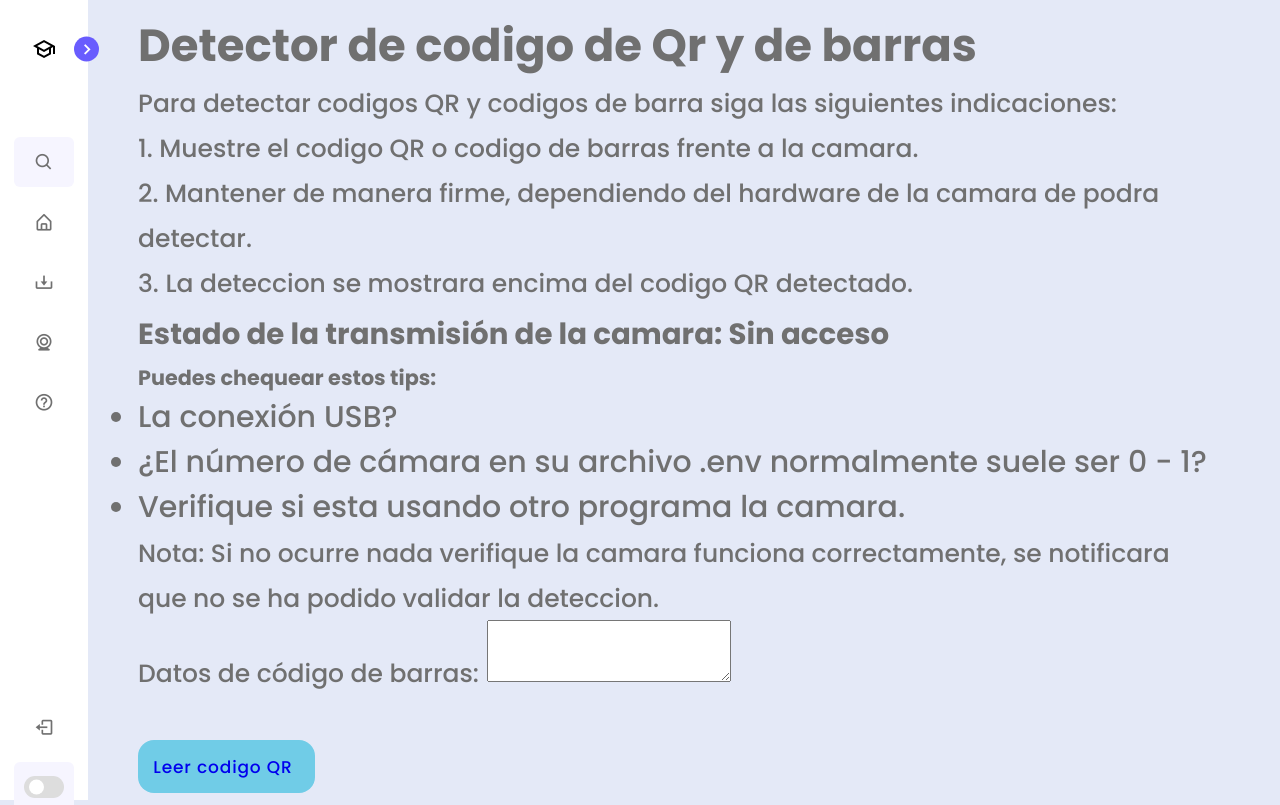
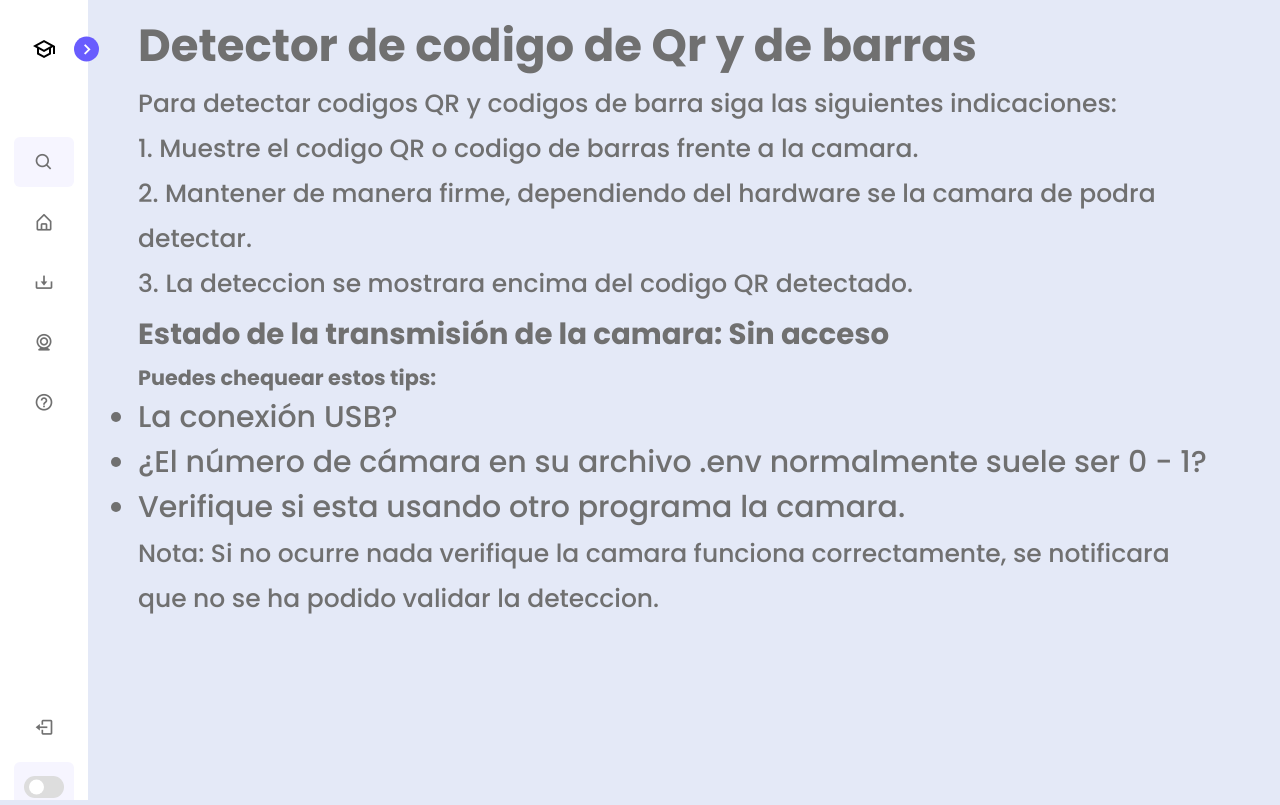
Before and after one commit to jgonzalezr2021/ProyectoQrLogin, a Django app: template proyectoQrLogin/templates/detectarQr/detectar.html in a window 1280 px wide. Run offline with Django 3.2, Linux system fonts and the light colour scheme; the template is opened without the code that fills it, so the values that code supplies are empty; parts of the project's set-up code (start-up, migrations or seed data) failed here and were passed over.

Commit message:
Modificaciones

```diff
--- a/proyectoQrLogin/templates/detectarQr/detectar.html
+++ b/proyectoQrLogin/templates/detectarQr/detectar.html
@@ -457,12 +457,12 @@
 
            <small>Para detectar codigos QR y codigos de barra siga las siguientes indicaciones:<br />
             1. Muestre el codigo QR o codigo de barras frente a la camara.<br />
-             2. Mantener de manera firme, dependiendo del hardware de la camara de podra detectar.<br />
+             2. Mantener de manera firme, dependiendo del hardware se la camara de podra detectar.<br />
              3. La deteccion se mostrara encima del codigo QR detectado.<br /></small>
 
              <div class="col-md-6">
                 {% if cam_status %}
-                <h3><small> Estado de la transmisión de la camara: conectado</small></h3>
+                <h3><small> Estado de la camara: conectado</small></h3>
                 <img src="{% url 'camera_feed' %}" style="width: 450px; height: 350p" align-items: auto/>
                 {% else %}
                 <h3><small>Estado de la transmisión de la camara: Sin acceso</small></h3>
@@ -479,17 +479,9 @@
                 <small> Nota: Si no ocurre nada verifique la camara funciona correctamente, se notificara
                     que no se ha podido validar la deteccion.</small>
                 </div>
-                <form>
-                  <div class="form-group">
-                    <label id="lbl_BarcodeData" for="txt_BarcodeData"><small>Datos de código de barras:</small></label>
-                    <textarea class="form-control" id="txt_BarcodeData" rows="3"></textarea>
 
-                  </div>
-                </form>
                 <br />
-                <button class="button">
-                <a id="btn_ReadQRCode" class="btn btn-primary" href="#">Leer codigo QR</a>
-                </button>
+
             </div>
         </div>
 
```
Also changed, not shown: proyectoQrLogin/db.sqlite3, proyectoQrLogin/media/images/img_01-03-23.png (added).
